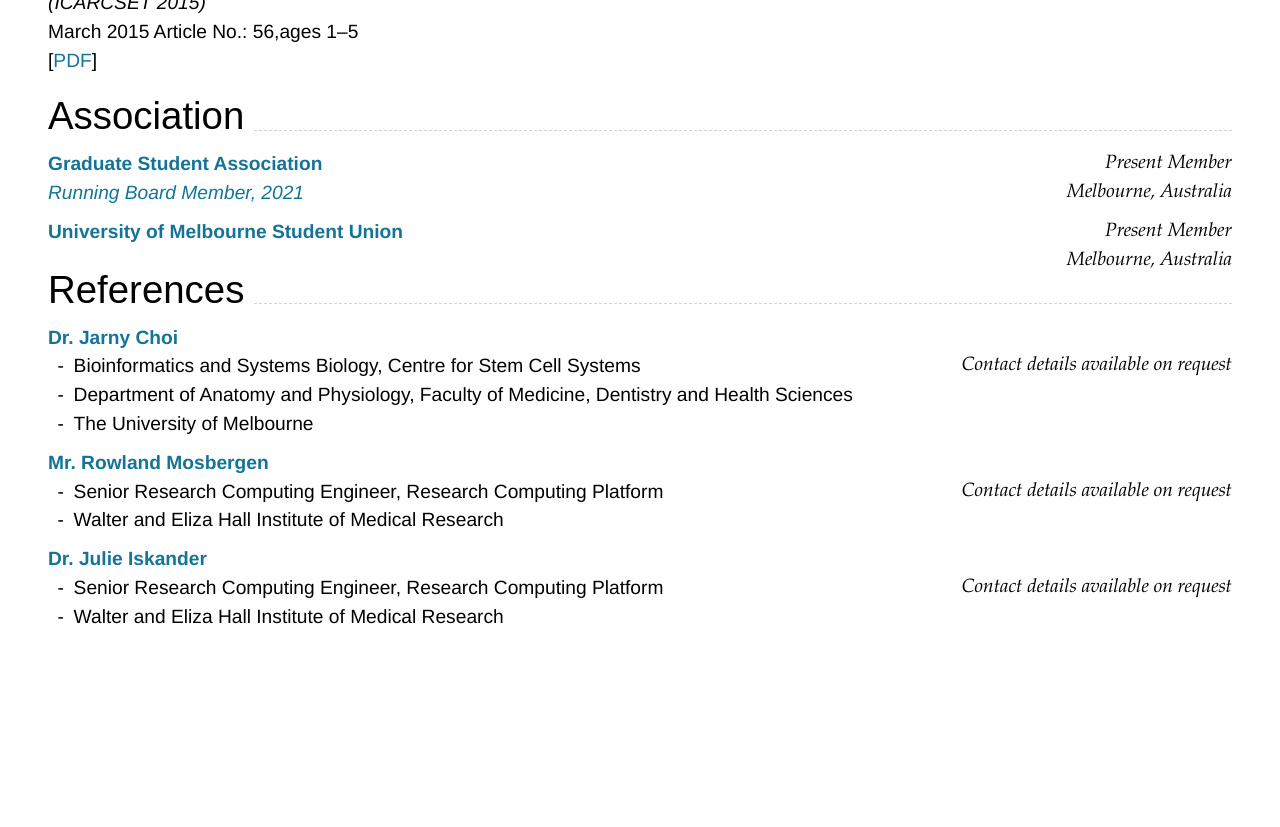
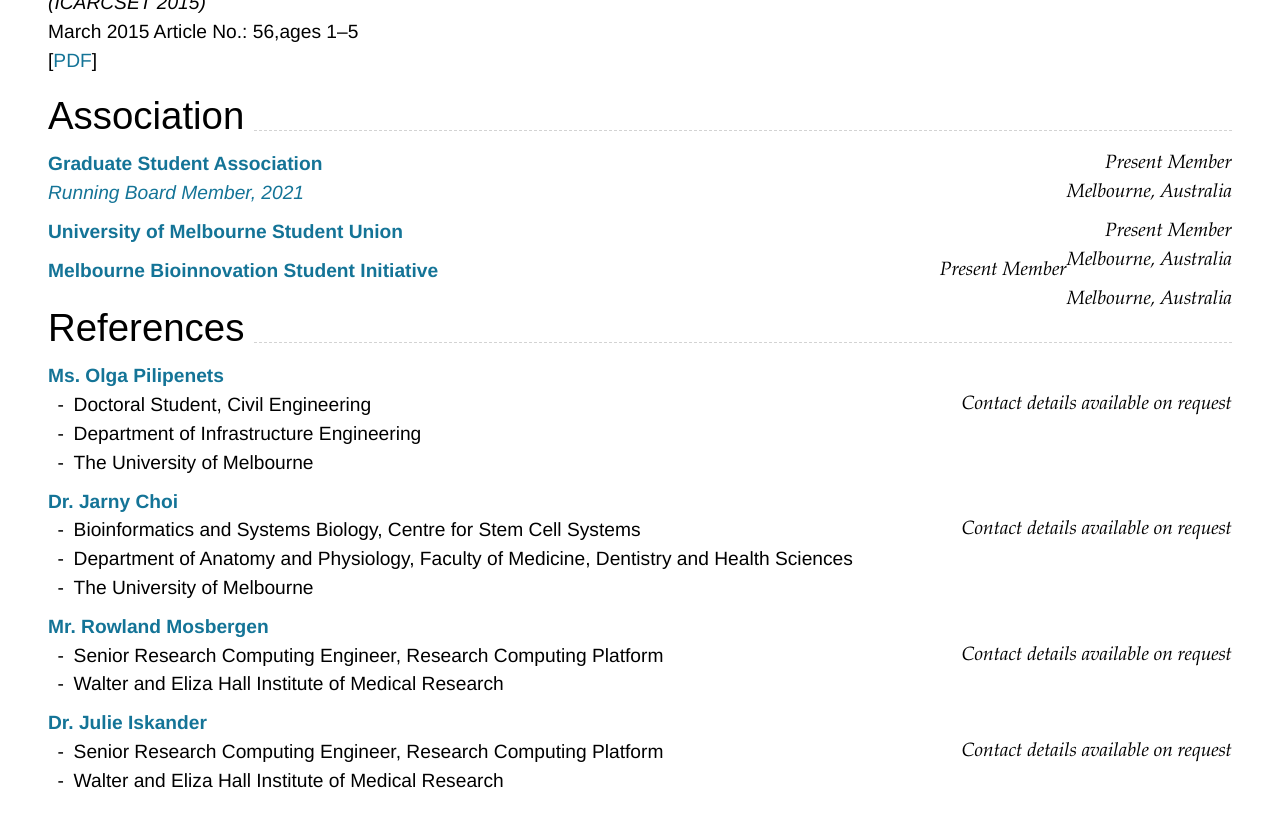
Before and after one commit to thedhanawada/me, a Jekyll site: the page built from index.md, in a window 1280 px wide and 900 px high, scrolled down 2411 px. Shown: the top 827 px of the window. Built offline with Jekyll 4.4.1, drawn with Linux system fonts in a browser that asks for light colours; nearby versions of some CDN libraries; before the commit the page ends 3148 px from its top, so only the background shows below that.

Commit message:
updates references

````diff
--- a/index.md
+++ b/index.md
@@ -153,8 +153,22 @@ _[Running Board Member, 2021](https://gsa.unimelb.edu.au/profile/nirmala-rao-dha
 ```
 Melbourne, Australia
 ```
+### **[Melbourne Bioinnovation Student Initiative](https://www.mbsi.org.au/){:target="_blank"}** `Present Member`
+```
+Melbourne, Australia
+```
+
 
 ## References
+
+### **[Ms. Olga Pilipenets](https://infrastructure.eng.unimelb.edu.au/people/research-students){:target="_blank"}**
+```
+Contact details available on request
+```
+- Doctoral Student, Civil Engineering
+- Department of Infrastructure Engineering
+- The University of Melbourne
+
 
 ### **[Dr. Jarny Choi](https://findanexpert.unimelb.edu.au/profile/14179-jarny-choi){:target="_blank"}**
 ```
````
